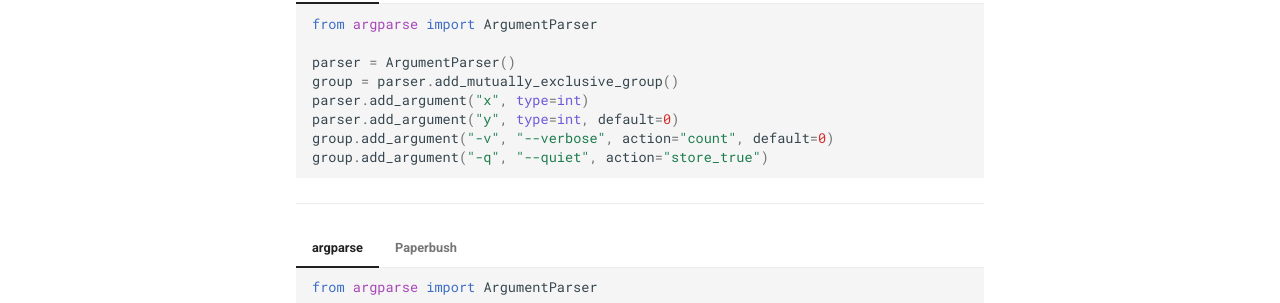
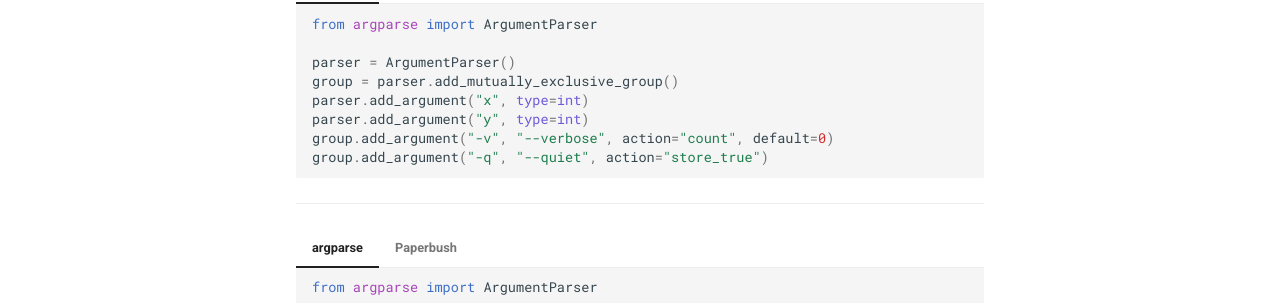
Before and after one commit to trag1c/paperbush, an MkDocs documentation site: the page built from docs/examples.md, in a window 1280 px wide and 900 px high. Shown: the part 445-748 px from the top of the window. Built offline with MkDocs 1.6.1 and Material for MkDocs 9.7.7, drawn with Linux system fonts in a browser that asks for light colours; comment, search, counter and statistics services are not loaded.

Commit message:
Removed default values from positional args

````diff
--- a/docs/examples.md
+++ b/docs/examples.md
@@ -28,7 +28,7 @@ The following page shows a few examples comparing Paperbush to `argparse`.
     parser = ArgumentParser()
     group = parser.add_mutually_exclusive_group()
     parser.add_argument("x", type=int)
-    parser.add_argument("y", type=int, default=0)
+    parser.add_argument("y", type=int)
     group.add_argument("-v", "--verbose", action="count", default=0)
     group.add_argument("-q", "--quiet", action="store_true")
     ```
@@ -38,7 +38,7 @@ The following page shows a few examples comparing Paperbush to `argparse`.
     ```py
     from paperbush import Paperbush
 
-    parser = Paperbush("x:int y:int=0 --verbose++ ^ --quiet")
+    parser = Paperbush("x:int y:int --verbose++ ^ --quiet")
     ```
 
 ---
````
